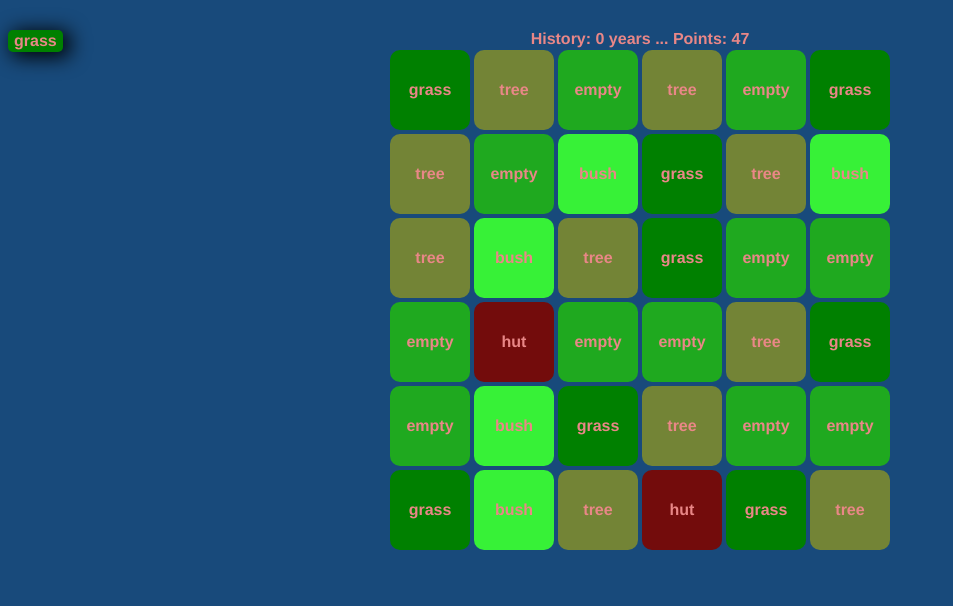
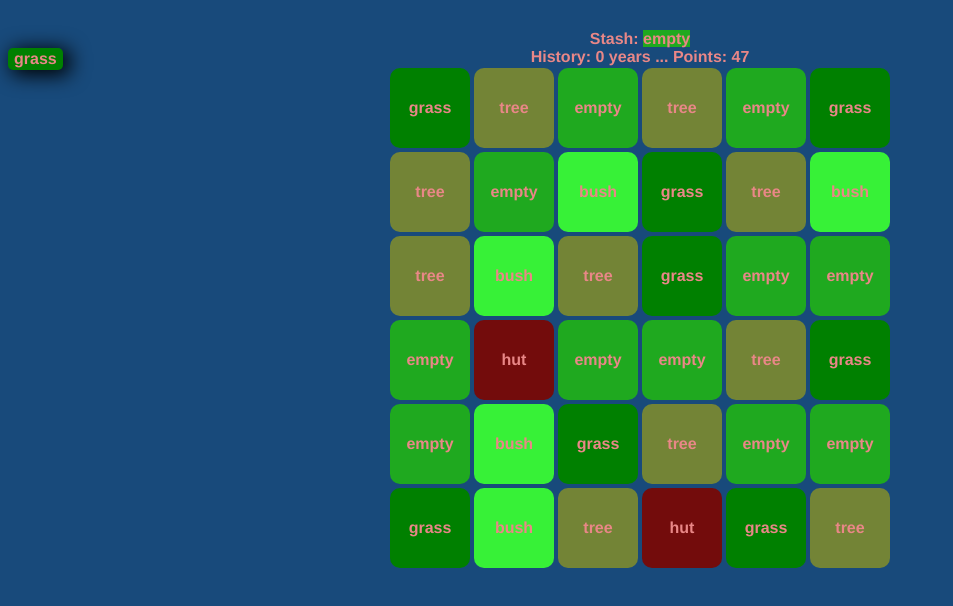
Before and after one commit to Frezzle/triple-town-clone, a Vue app: page / in a window 1280 px wide. Shown: the top 606 px of the page, without its empty margins (0-953 px from the left). Built offline with nearby package versions, Linux system fonts and the light colour scheme.

Commit message:
add stash to store item for later

```diff
--- a/src/App.vue
+++ b/src/App.vue
@@ -1,5 +1,13 @@
 <template>
   <div id="app">
+    <div>
+      Stash:
+      <span
+        id="stash"
+        :class="[states[stashed]]"
+        @click="clickStash"
+      >{{ states[stashed] }}</span>
+    </div>
     <div id="holding" :class="[states[holding]]">{{ states[holding] }}</div>
     <div>
       History: {{ turns }} years ...
@@ -15,7 +23,7 @@
           :class="['cell', getStateClass(i, j)]"
           v-for="(cell, j) in row"
           :key="j"
-          @click="click(i, j)"
+          @click="clickCell(i, j)"
         >
           <span>{{ getStateClass(i, j) }}</span>
         </span>
@@ -46,6 +54,7 @@ export default {
       holding: 1, // grass
       points: 0,
       turns: 0,
+      stashed: 0, // empty
     };
   },
   created() {
@@ -98,20 +107,22 @@ export default {
       const stateIndex = this.getState(i, j);
       return this.states[stateIndex];
     },
-    click(i, j) {
+    setNextHolding() {
+      let state = 1; // grass
+      const r = Math.random();
+      if (r > 0.98) state = 4; // hut
+      else if (r > 0.92) state = 3; // tree
+      else if (r > 0.82) state = 2; // bush
+      this.holding = state;
+    },
+    clickCell(i, j) {
       if (this.getStateClass(i, j) != 'empty') return;
       this.turns++;
       this.setCell(i, j, this.holding);
 
       this.absorbSurroundingSimilarCells(i, j);
 
-      // hold a potentially-different item next
-      let state = 1; // grass
-      const r = Math.random();
-      if (r > 0.98) state = 4; // hut
-      else if (r > 0.92) state = 3; // tree
-      else if (r > 0.82) state = 2; // bush
-      this.holding = state;
+      this.setNextHolding();
     },
     // absorbSurroundingSimilarCells absorbs surrounding cells of the given cell,
     // checking adjacent cells and those adjacent cells.
@@ -173,6 +184,19 @@ export default {
       newRow[j] = state;
       // update it in the grid
       this.$set(this.grid, i, newRow);
+    },
+    clickStash() {
+      const stashed = this.stashed;
+      this.stashed = this.holding;
+
+      if (stashed == 0) {
+        // Stash was empty, so we just dropped the first item into it,
+        // meaning we need to hold a new random item.
+        this.setNextHolding();
+      } else {
+        // Stash had something, so we just swapped what we were holding.
+        this.holding = stashed;
+      }
     },
   },
 };
```
Also changed, not shown: preview.png.
